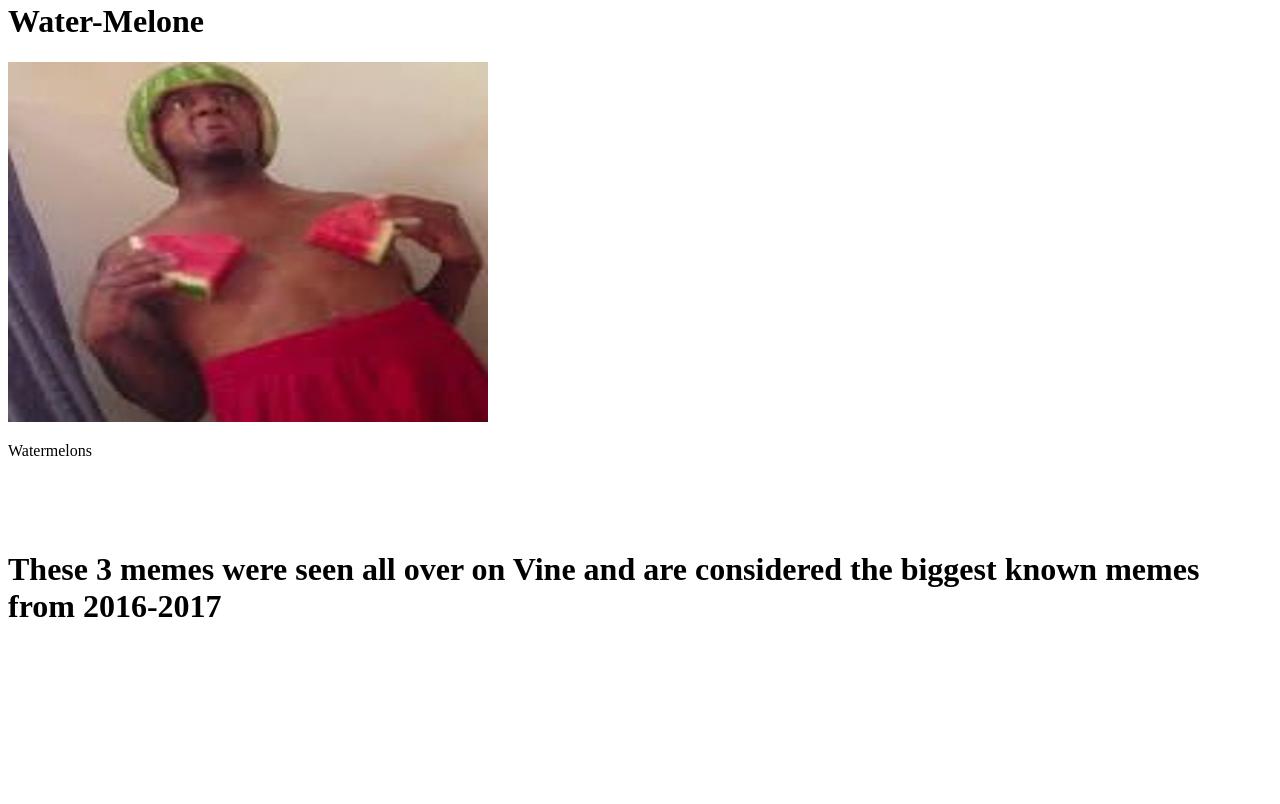
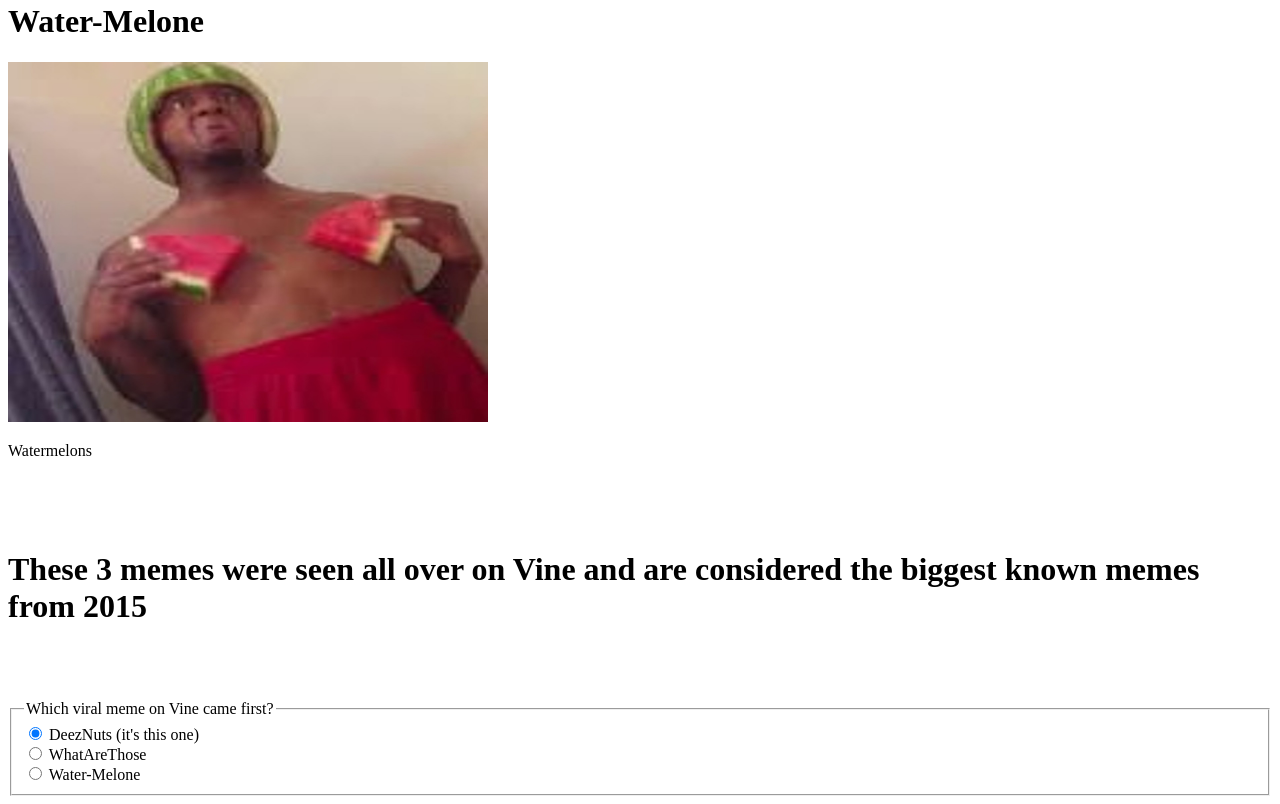
Before and after one commit to PachecoHanz/bryanHanz, a plain HTML site: page index.html in a window 1280 px wide. Shown: the part 1473-2277 px from the top of the page. Before the commit the page ends 2119 px from the top, so only its background shows below. Drawn offline with Linux system fonts and the light colour scheme.

Commit message:
added radio buttons

```diff
--- a/index.html
+++ b/index.html
@@ -50,8 +50,30 @@
 <br>
 <br>
 <h1>These 3 memes were seen all over on Vine and are
-    considered the biggest known memes from 2016-2017</h1>
+    considered the biggest known memes from 2015</h1>
 
+<br>
+<br>
+<br>
+
+<fieldset>
+    <legend>Which viral meme on Vine came first?</legend>
+
+    <div>
+      <input type="radio" id="DeezNuts (it's this one)" name="Vine 1" value="DeezNuts (it's this one)" checked />
+      <label for="DeezNuts (it's this one)">DeezNuts (it's this one)</label>
+    </div>
+
+    <div>
+      <input type="radio" id="WhatAreThose" name="Vine 2" value="WhatAreThose" />
+      <label for="WhatAreThose">WhatAreThose</label>
+    </div>
+
+    <div>
+      <input type="radio" id="Water-Melone" name="Vine 3" value="Water-Melone" />
+      <label for="Water-Melone">Water-Melone</label>
+    </div>
+  </fieldset>
 
 
 </body>
```
